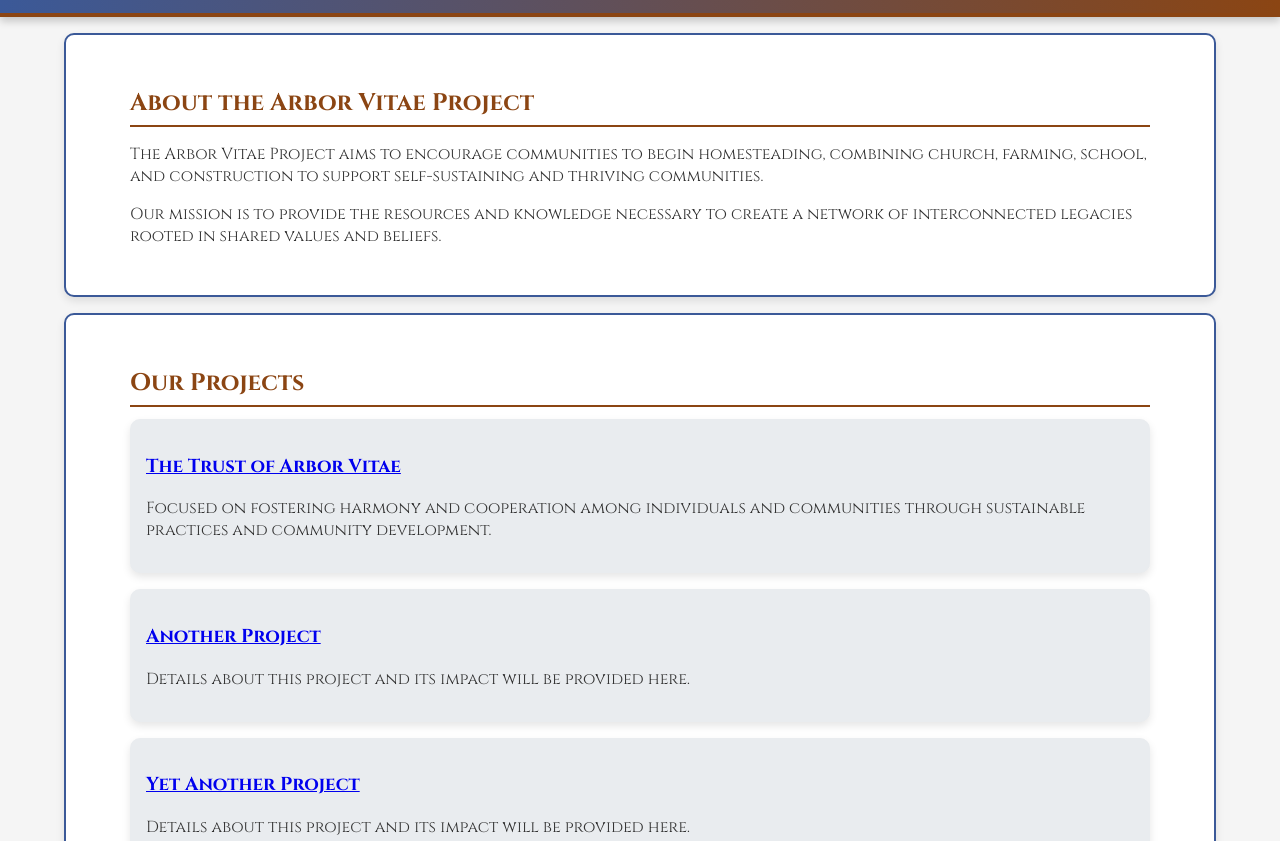
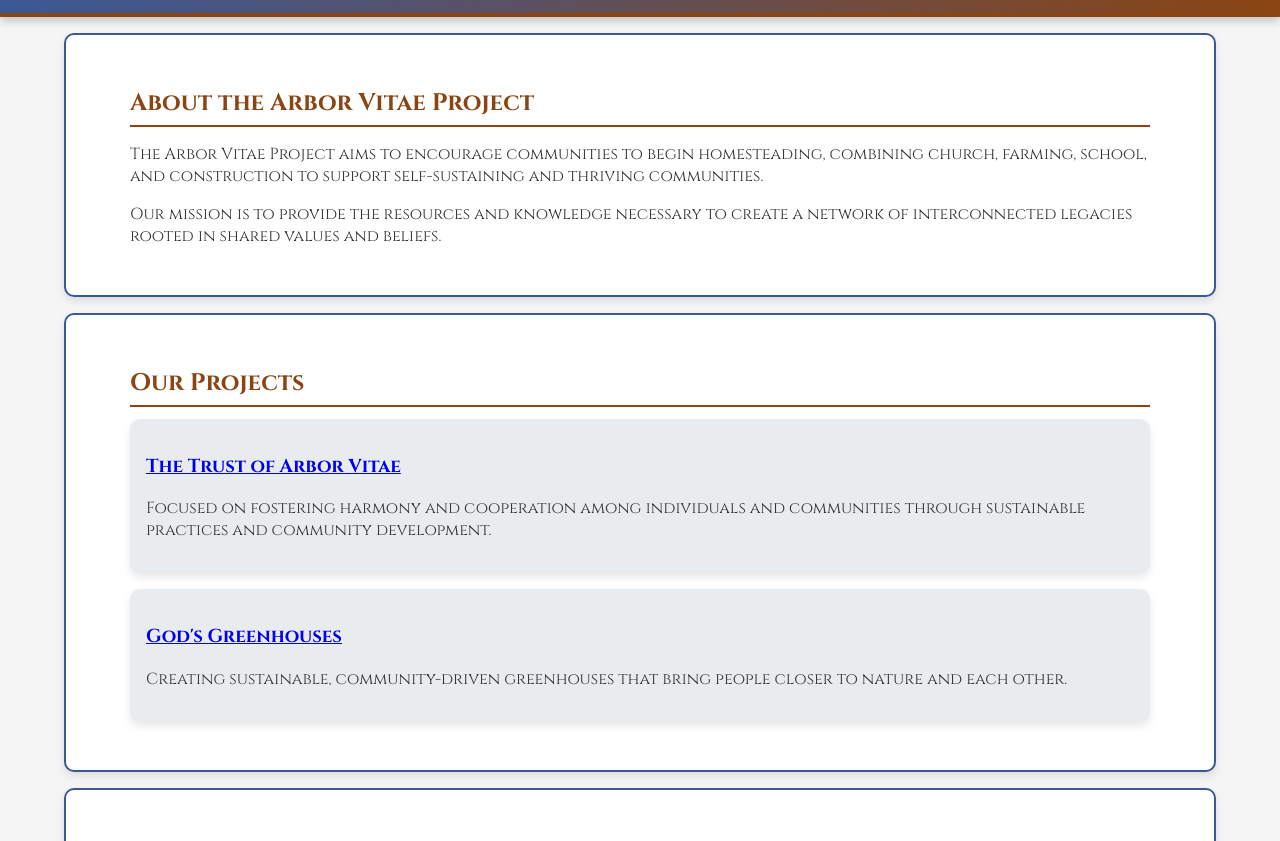
Before and after one commit to ArborVitaeProject/ArborVitaeCentralHub, a plain HTML site: page index.html in a window 1280 px wide. Shown: the part 111-952 px from the top of the page. Drawn offline with Linux system fonts and the light colour scheme.

Commit message:
proj update

```diff
--- a/index.html
+++ b/index.html
@@ -32,12 +32,8 @@
             <p>Focused on fostering harmony and cooperation among individuals and communities through sustainable practices and community development.</p>
         </div>
         <div class="project-card">
-            <h3><a href="https://arborvitaeproject.github.io/another-page">Another Project</a></h3>
-            <p>Details about this project and its impact will be provided here.</p>
-        </div>
-        <div class="project-card">
-            <h3><a href="https://arborvitaeproject.github.io/yet-another-page">Yet Another Project</a></h3>
-            <p>Details about this project and its impact will be provided here.</p>
+            <h3><a href="https://arborvitaeproject.github.io/GodsGreenhouse/">God's Greenhouses</a></h3>
+            <p>Creating sustainable, community-driven greenhouses that bring people closer to nature and each other.</p>
         </div>
     </section>
 
```
